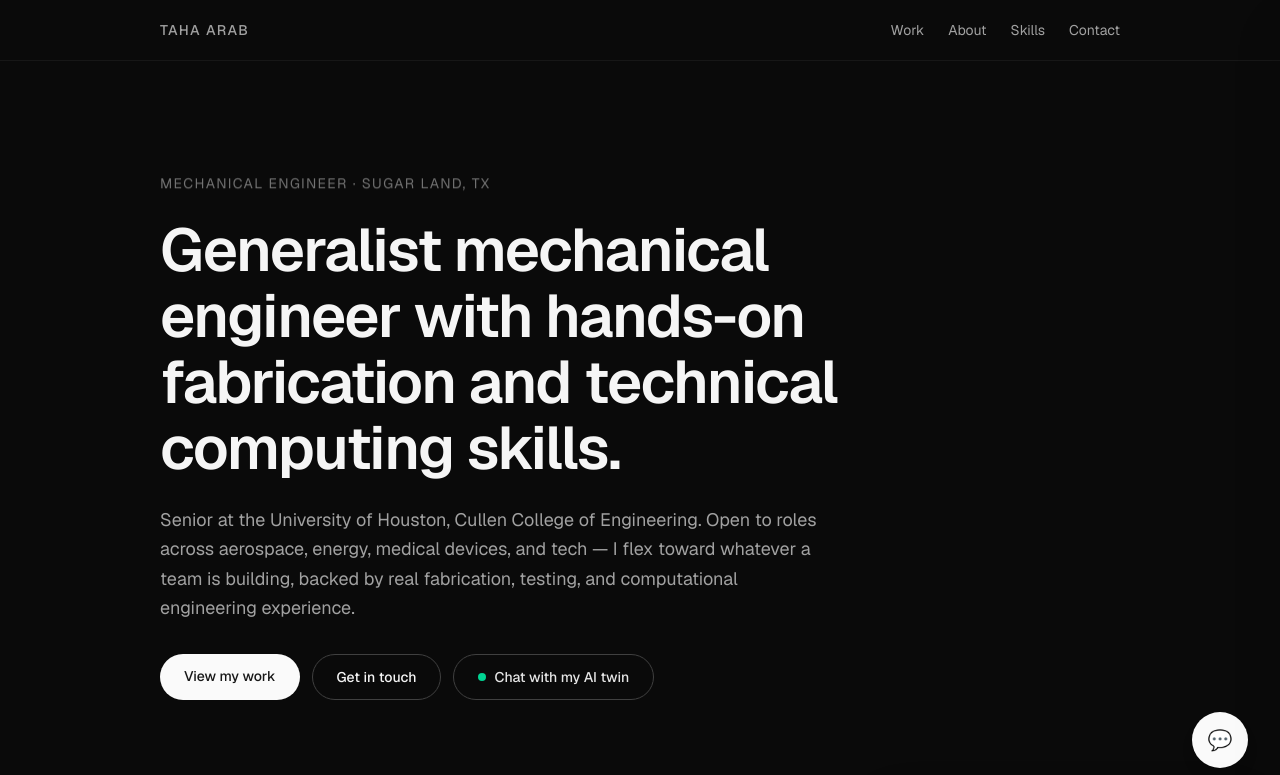
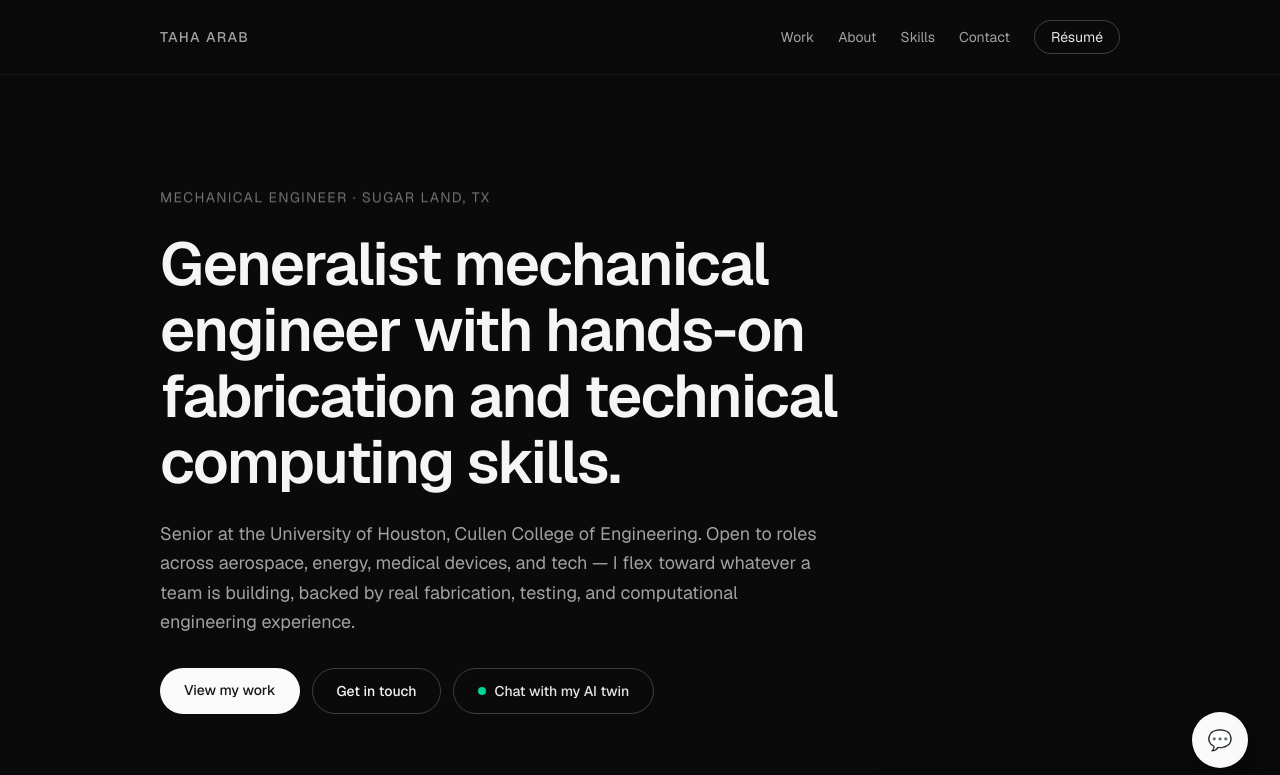
Before and after one commit to Taha-Arab/Portfolio, a Next.js app: page / in a window 1280 px wide. Shown: the top 775 px of the page. Built offline with nearby package versions, Linux system fonts and the light colour scheme.

Commit message:
Add resume PDF with nav link and Contact download button
Serves the resume as a static asset, linked from the nav bar for
quick access and as a prominent download CTA in the Contact section.

```diff
--- a/src/app/page.tsx
+++ b/src/app/page.tsx
@@ -15,11 +15,19 @@ export default function Home() {
           <span className="text-sm font-medium tracking-widest uppercase text-neutral-400">
             Taha Arab
           </span>
-          <nav className="hidden sm:flex gap-6 text-sm text-neutral-400">
+          <nav className="hidden sm:flex items-center gap-6 text-sm text-neutral-400">
             <a href="#work" className="hover:text-neutral-100 transition-colors">Work</a>
             <a href="#about" className="hover:text-neutral-100 transition-colors">About</a>
             <a href="#skills" className="hover:text-neutral-100 transition-colors">Skills</a>
             <a href="#contact" className="hover:text-neutral-100 transition-colors">Contact</a>
+            <a
+              href="/Taha_Arab_Resume.pdf"
+              target="_blank"
+              rel="noreferrer"
+              className="rounded-full border border-neutral-700 px-4 py-1.5 text-neutral-200 hover:border-neutral-500 hover:text-neutral-50 transition-colors"
+            >
+              Résumé
+            </a>
           </nav>
         </div>
       </header>
@@ -224,6 +232,17 @@ export default function Home() {
               linkedin.com/in/taha-arab
             </a>
           </div>
+          <div className="mt-8">
+            <a
+              href="/Taha_Arab_Resume.pdf"
+              target="_blank"
+              rel="noreferrer"
+              className="inline-flex items-center gap-2 rounded-full bg-neutral-50 text-neutral-900 px-6 py-3 text-sm font-medium hover:bg-neutral-200 transition-colors"
+            >
+              Download Résumé
+              <span aria-hidden>↓</span>
+            </a>
+          </div>
         </Reveal>
       </section>
 
```
Also changed, not shown: 1 other file (tests, documents, lock files or other folders).
